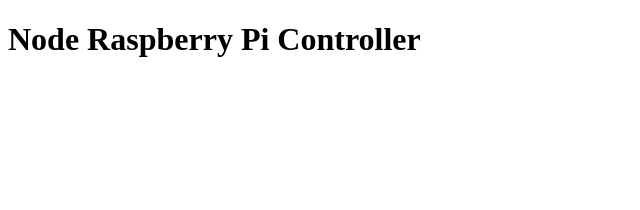
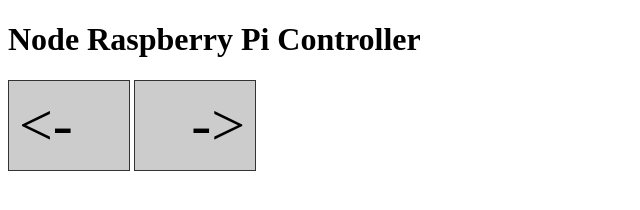
Before and after one commit to alexjfno1/eye-of-sauron, a website: page views/index.html in a window 1280 px wide. Shown: the whole page, without its empty margins (0-640 px from the left). Drawn offline with nearby package versions, Linux system fonts and the light colour scheme; no server answers.

Commit message:
Adding UI buttons

```diff
--- a/app.js
+++ b/app.js
@@ -1,4 +1,5 @@
-var app = require("express")();
+var express = require("express");
+var app = express();
 var server = require("http").Server(app);
 var io = require("socket.io")(server);
 
@@ -6,6 +7,7 @@
 
 server.listen(1234);
 
+app.use("/css", express.static(__dirname + "/css"));
 app.get("/", function(req, res) {
   res.sendfile(__dirname + "/views/index.html");
 });
--- /dev/null
+++ b/css/index.css
@@ -0,0 +1,17 @@
+.button {
+  width: 100px;
+  padding: 10px;
+  font-size: 60px;
+  background-color: #CCC;
+  border: 1px solid #333;
+  display: inline-block;
+  cursor: pointer;
+}
+
+.left {
+  text-align: left;
+}
+
+.right {
+  text-align: right;
+}
--- a/views/index.html
+++ b/views/index.html
@@ -2,9 +2,12 @@
 <html>
   <head>
     <title>Node Raspberry Pi Controller</title>
+    <link type=text/css rel=stylesheet href=/css/index.css>
   </head>
   <body>
     <h1>Node Raspberry Pi Controller</h1>
+    <div class="button left"><-</div>
+    <div class="button right">-></div>
     <script type=text/javascript src=/socket.io/socket.io.js></script>
     <script type=text/javascript>
       var socket = io.connect("http://localhost:1234");
```
